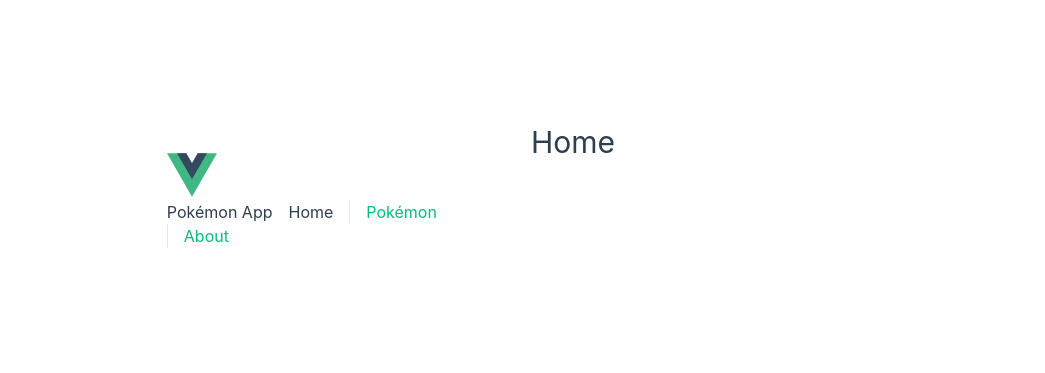
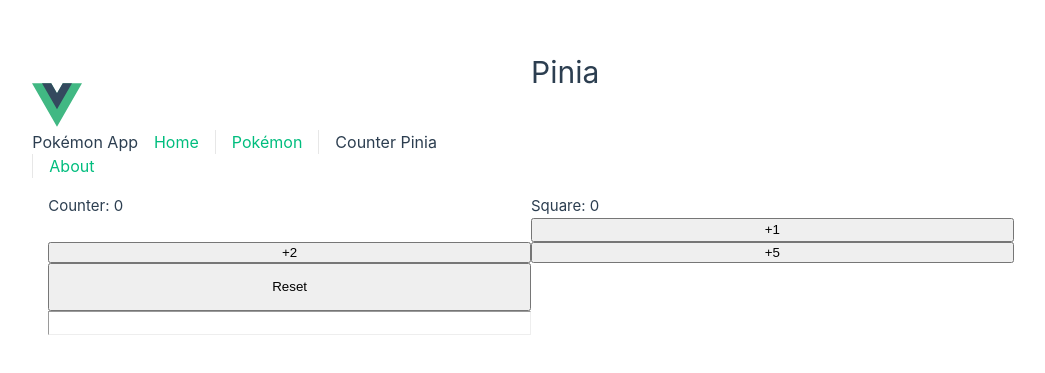
Before and after one commit to afperdomo2/curso-intermedio-vue, a Vue app: page /counter in a window 1280 px wide. Before the commit this address led to /. Shown: the part 209-582 px from the top of the page, without its empty margins (109-1154 px from the left). Built offline with nearby package versions, Linux system fonts and the light colour scheme; the HTML template or start-up script is replaced by a standard one; what @tanstack/vue-query would draw is missing.

Commit message:
Agregar vista de contador y store de Pinia

```diff
--- /dev/null
+++ b/src/counter-pinia/stores/counter.store.ts
@@ -0,0 +1,33 @@
+import { defineStore } from 'pinia'
+import { computed, ref } from 'vue'
+
+export const useCounterStore = defineStore('counter', () => {
+  const count = ref<number>(0)
+  const lastChanged = ref<Date>()
+
+  const squareCount = computed(() => count.value * count.value)
+
+  const incrementBy = (value: number) => {
+    count.value += value
+    lastChanged.value = new Date()
+  }
+
+  const increment = () => incrementBy(1)
+
+  const reset = () => {
+    count.value = 0
+    lastChanged.value = undefined
+  }
+
+  return {
+    // state
+    count,
+    lastChanged,
+    squareCount,
+
+    //  actions
+    incrementBy,
+    increment,
+    reset,
+  }
+})
--- /dev/null
+++ b/src/counter-pinia/views/CounterView.vue
@@ -0,0 +1,36 @@
+<template>
+  <h1>Pinia</h1>
+  <h4>Counter: {{ count }}</h4>
+  <h4>Square: {{ squareCount }}</h4>
+
+  <br />
+
+  <button @click="increment()">+1</button>
+  <button @click="incrementBy(2)">+2</button>
+  <button @click="incrementBy(5)">+5</button>
+  <button @click="counterStore.reset()">Reset</button>
+
+  <br /><br />
+  <hr />
+  <br />
+
+  <div v-if="counterStore.lastChanged">
+    <h4>El valor es: {{ counterStore.count }}</h4>
+    <h4>Fue modificado: {{ counterStore.lastChanged }}</h4>
+  </div>
+</template>
+
+<script setup lang="ts">
+import { storeToRefs } from 'pinia'
+import { useCounterStore } from '../stores/counter.store'
+
+const counterStore = useCounterStore()
+
+// Destrucción de propiedades
+const { count, squareCount } = storeToRefs(counterStore)
+
+// Destrucción de métodos
+const { increment, incrementBy } = counterStore
+</script>
+
+<style scoped></style>
--- a/src/router/index.ts
+++ b/src/router/index.ts
@@ -1,5 +1,6 @@
 import { createRouter, createWebHistory } from 'vue-router'
 
+import CounterApp from '@/counter-pinia/views/CounterView.vue'
 import { pokemonRoute } from '@/pokemon/router'
 import AboutView from '../shared/views/AboutView.vue'
 import HomeView from '../shared/views/HomeView.vue'
@@ -8,6 +9,7 @@ const router = createRouter({
   history: createWebHistory(import.meta.env.BASE_URL),
   routes: [
     { path: '/', name: 'home', component: HomeView },
+    { path: '/counter', name: 'counter', component: CounterApp },
     { path: '/about', name: 'about', component: AboutView },
     { ...pokemonRoute, path: '/pokemon' },
     { path: '/:pathMatch(.*)*', redirect: { name: 'home' } },
--- a/src/router/link-routes.ts
+++ b/src/router/link-routes.ts
@@ -8,5 +8,6 @@ export interface RouterLink {
 export const routerLinks: RouterLink[] = [
   { name: 'home', path: '/', title: 'Home', visible: true },
   { name: 'pokemon', path: '/pokemon', title: 'Pokémon', visible: true },
+  { name: 'counter', path: '/counter', title: 'Counter Pinia', visible: true },
   { name: 'about', path: '/about', title: 'About', visible: true },
 ]
```
